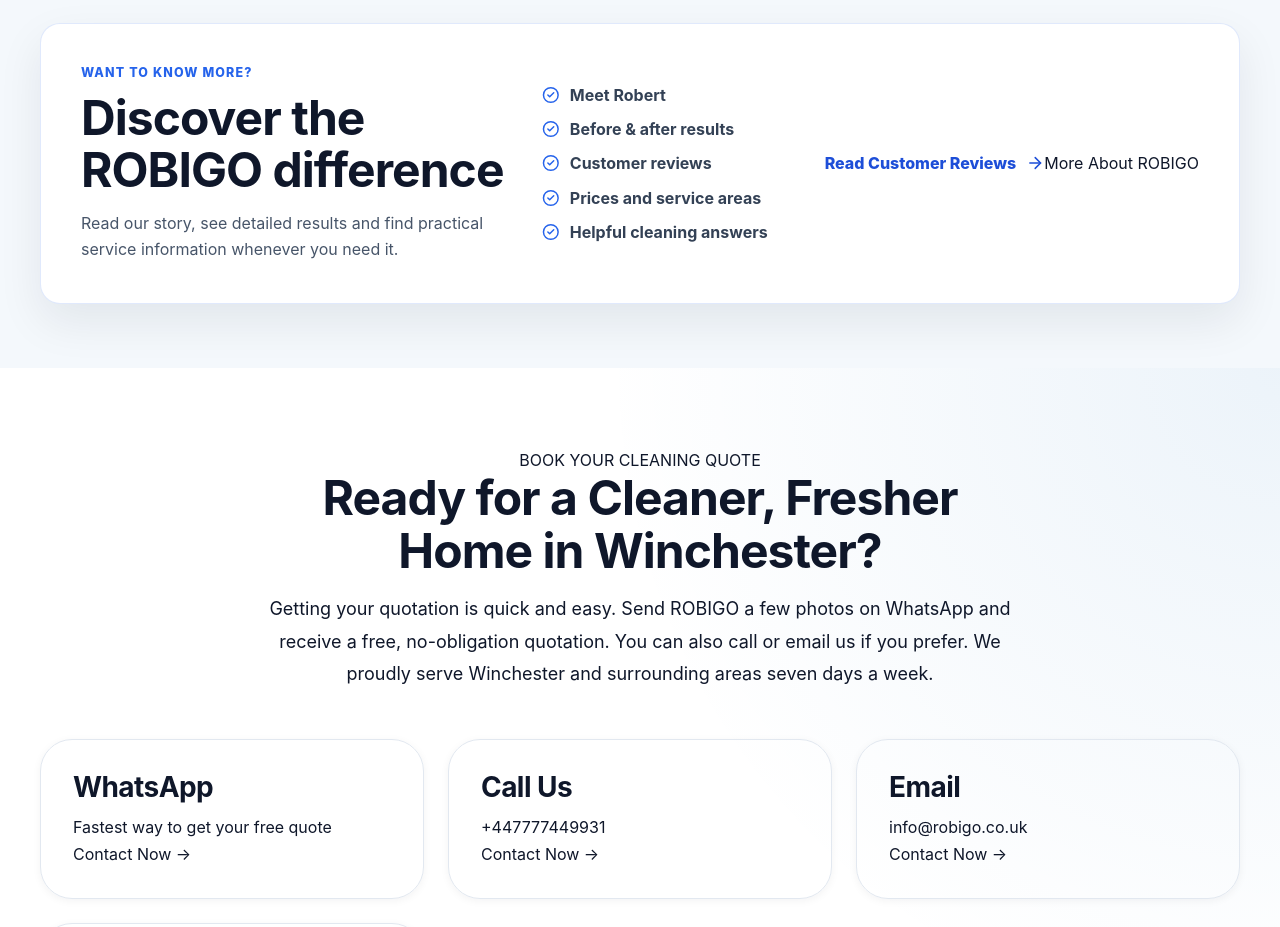
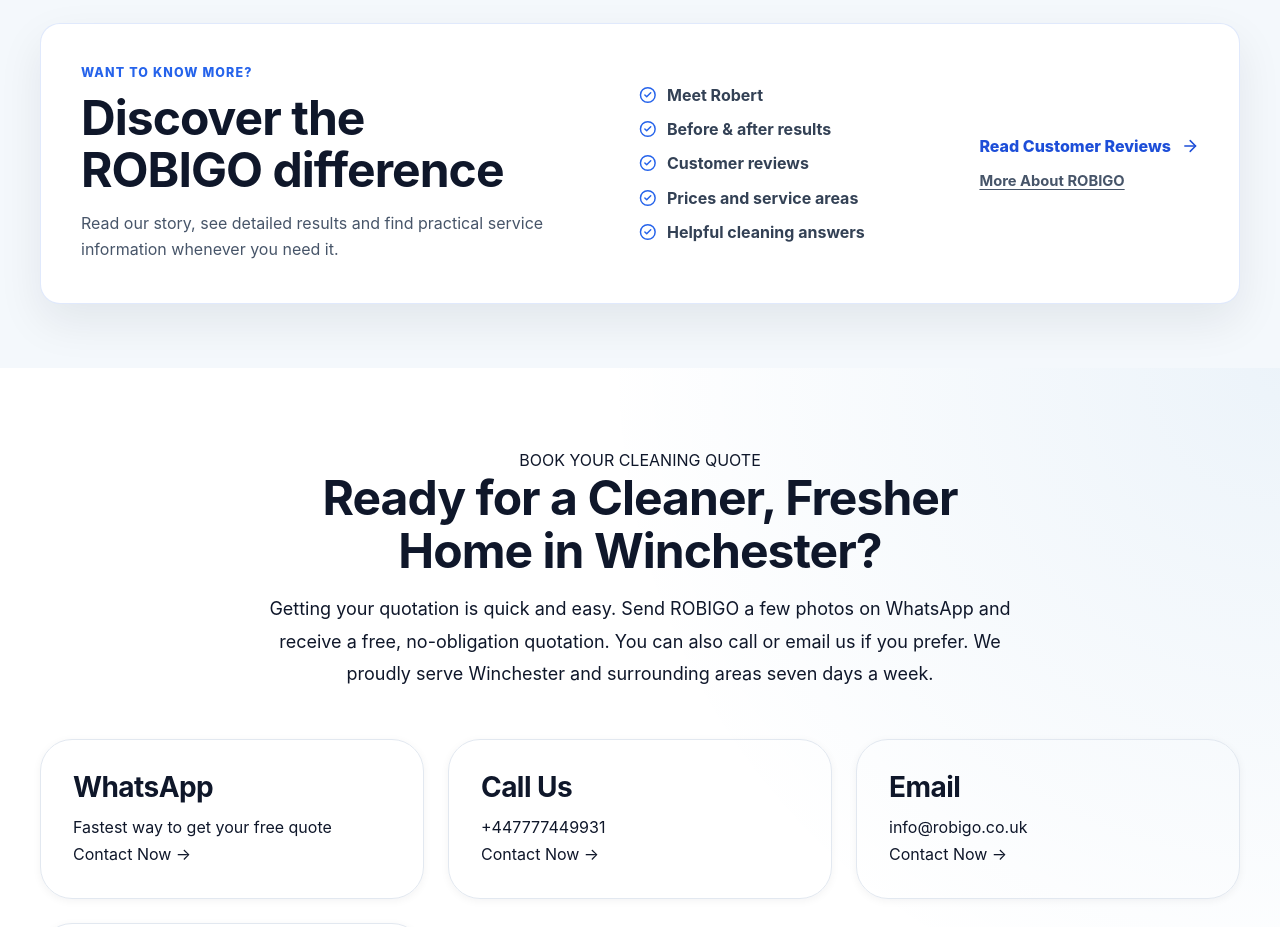
Before and after one commit to Robigo1977/ROBIGO-V5, a React (Vite) app: page / in a window 1280 px wide. Shown: the part 6620-7547 px from the top of the page. Built offline with nearby package versions, Linux system fonts and the light colour scheme.

Commit message:
Style compact customer reviews link

```diff
--- a/src/components/sections/ExploreMore/ExploreMore.module.css
+++ b/src/components/sections/ExploreMore/ExploreMore.module.css
@@ -55,6 +55,13 @@
   color: #2563eb;
 }
 
+.links {
+  display: flex;
+  flex-direction: column;
+  align-items: flex-start;
+  gap: 0.75rem;
+}
+
 .link {
   display: inline-flex;
   width: fit-content;
@@ -69,6 +76,14 @@
   width: 1.15rem;
 }
 
+.secondaryLink {
+  color: #475569;
+  font-size: 0.92rem;
+  font-weight: 700;
+  text-decoration: underline;
+  text-underline-offset: 0.2rem;
+}
+
 @media (min-width: 850px) {
   .panel {
     grid-template-columns: minmax(0, 1.35fr) minmax(14rem, 0.8fr) auto;
```
